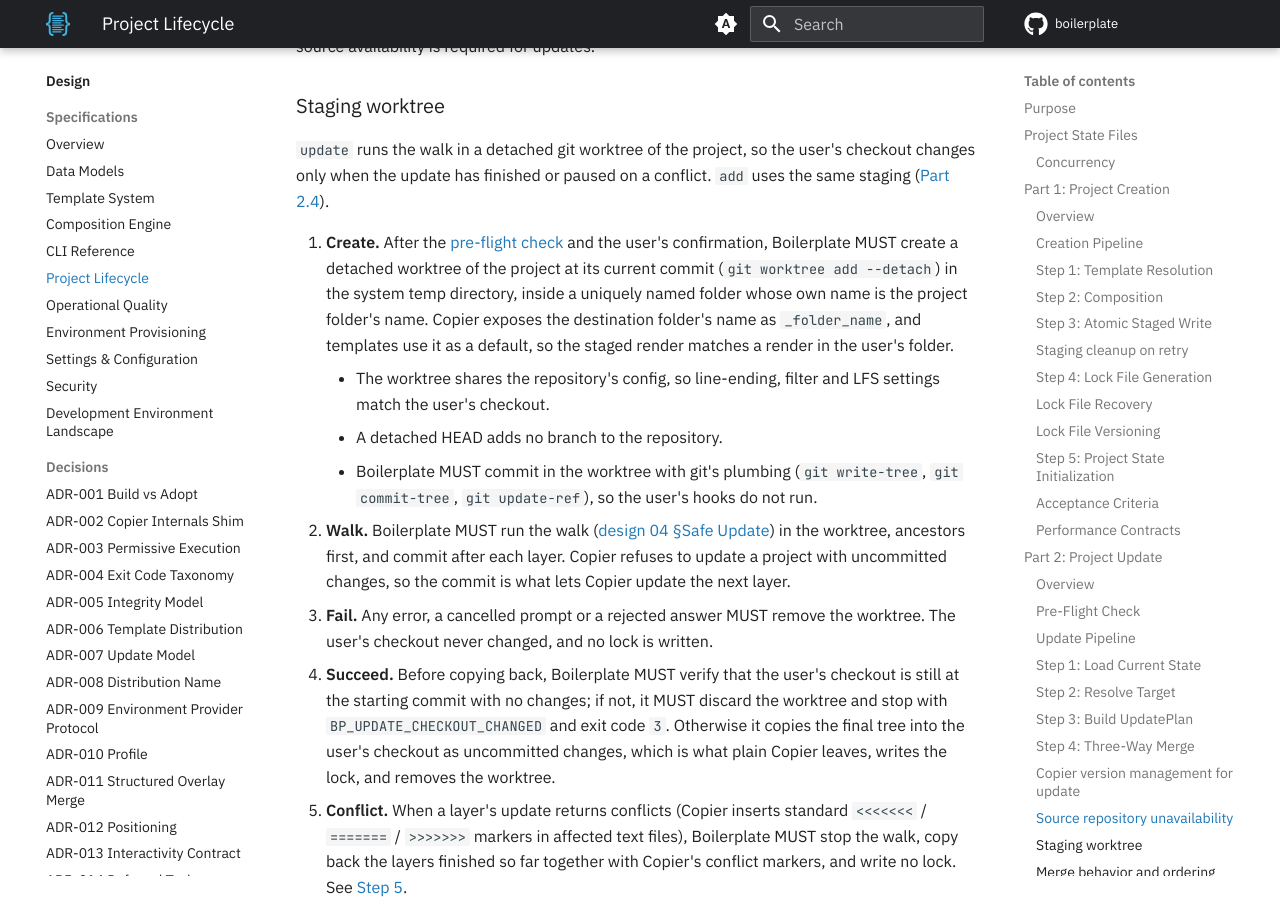
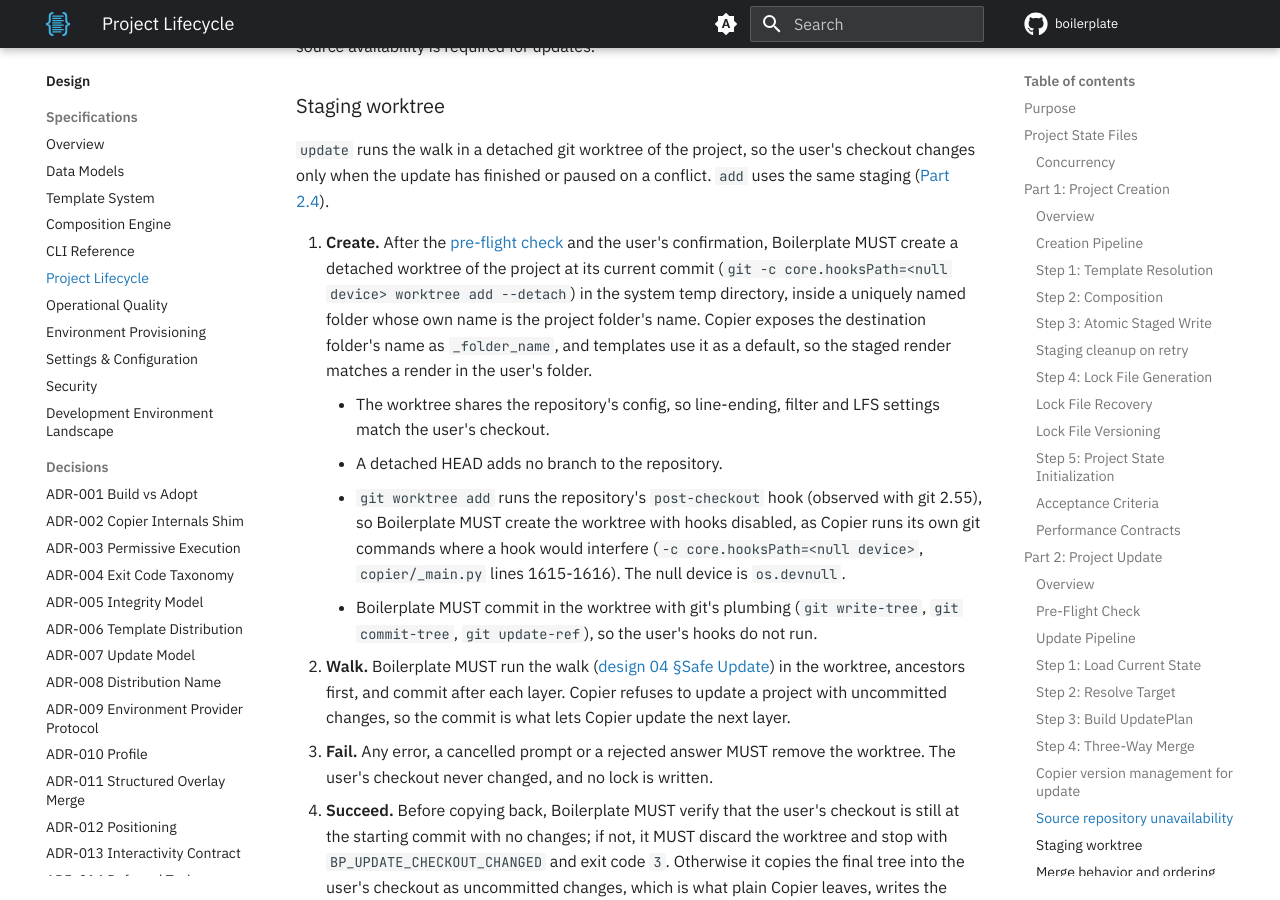
Before and after one commit to TheRealBillSiegler/boilerplate, an MkDocs documentation site: the page built from docs/design/06-project-lifecycle.md, in a window 1280 px wide and 900 px high, scrolled down 11528 px. Built offline with MkDocs 1.6.1 and Material for MkDocs 9.7.7, drawn with Linux system fonts in a browser that asks for light colours; comment, search, counter and statistics services are not loaded; the version menu is left out.

Commit message:
docs(design): create the staging worktree with hooks disabled
git worktree add runs the repository's post-checkout hook. The worktree is created with core.hooksPath pointing at the null device, as Copier runs its own git commands where a hook would interfere.

Co-Authored-By: Claude Sonnet 5.5 <noreply@anthropic.com>

```diff
--- a/docs/design/06-project-lifecycle.md
+++ b/docs/design/06-project-lifecycle.md
@@ -279,9 +279,10 @@ Template source repositories SHOULD be treated as critical infrastructure. The l
 
 `update` runs the walk in a detached git worktree of the project, so the user's checkout changes only when the update has finished or paused on a conflict. `add` uses the same staging ([Part 2.4](#adding-a-layer)).
 
-1. **Create.** After the [pre-flight check](#pre-flight-check) and the user's confirmation, Boilerplate MUST create a detached worktree of the project at its current commit (`git worktree add --detach`) in the system temp directory, inside a uniquely named folder whose own name is the project folder's name. Copier exposes the destination folder's name as `_folder_name`, and templates use it as a default, so the staged render matches a render in the user's folder.
+1. **Create.** After the [pre-flight check](#pre-flight-check) and the user's confirmation, Boilerplate MUST create a detached worktree of the project at its current commit (`git -c core.hooksPath=<null device> worktree add --detach`) in the system temp directory, inside a uniquely named folder whose own name is the project folder's name. Copier exposes the destination folder's name as `_folder_name`, and templates use it as a default, so the staged render matches a render in the user's folder.
     - The worktree shares the repository's config, so line-ending, filter and LFS settings match the user's checkout.
     - A detached HEAD adds no branch to the repository.
+    - `git worktree add` runs the repository's `post-checkout` hook (observed with git 2.55), so Boilerplate MUST create the worktree with hooks disabled, as Copier runs its own git commands where a hook would interfere (`-c core.hooksPath=<null device>`, `copier/_main.py` lines 1615-1616). The null device is `os.devnull`.
     - Boilerplate MUST commit in the worktree with git's plumbing (`git write-tree`, `git commit-tree`, `git update-ref`), so the user's hooks do not run.
 2. **Walk.** Boilerplate MUST run the walk ([design 04 §Safe Update](04-composition-engine.md#safe-update)) in the worktree, ancestors first, and commit after each layer. Copier refuses to update a project with uncommitted changes, so the commit is what lets Copier update the next layer.
 3. **Fail.** Any error, a cancelled prompt or a rejected answer MUST remove the worktree. The user's checkout never changed, and no lock is written.
```
